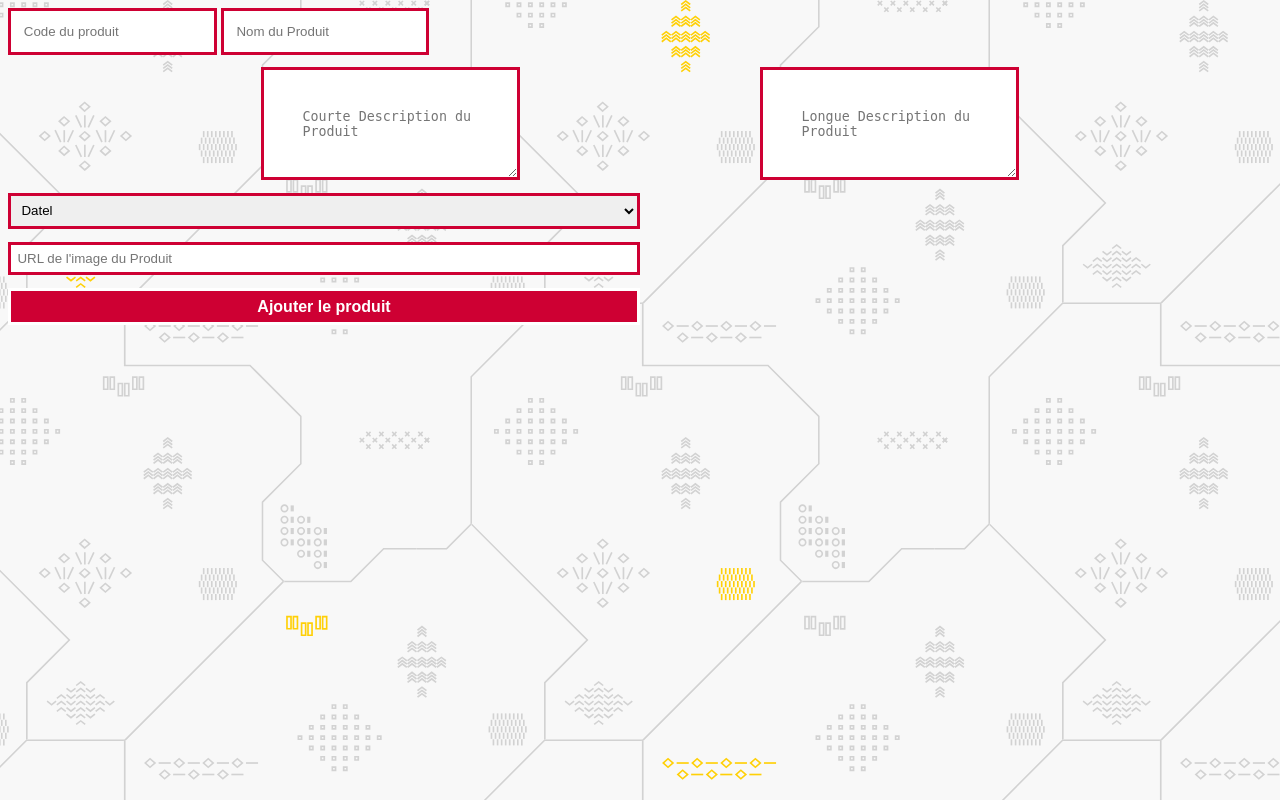
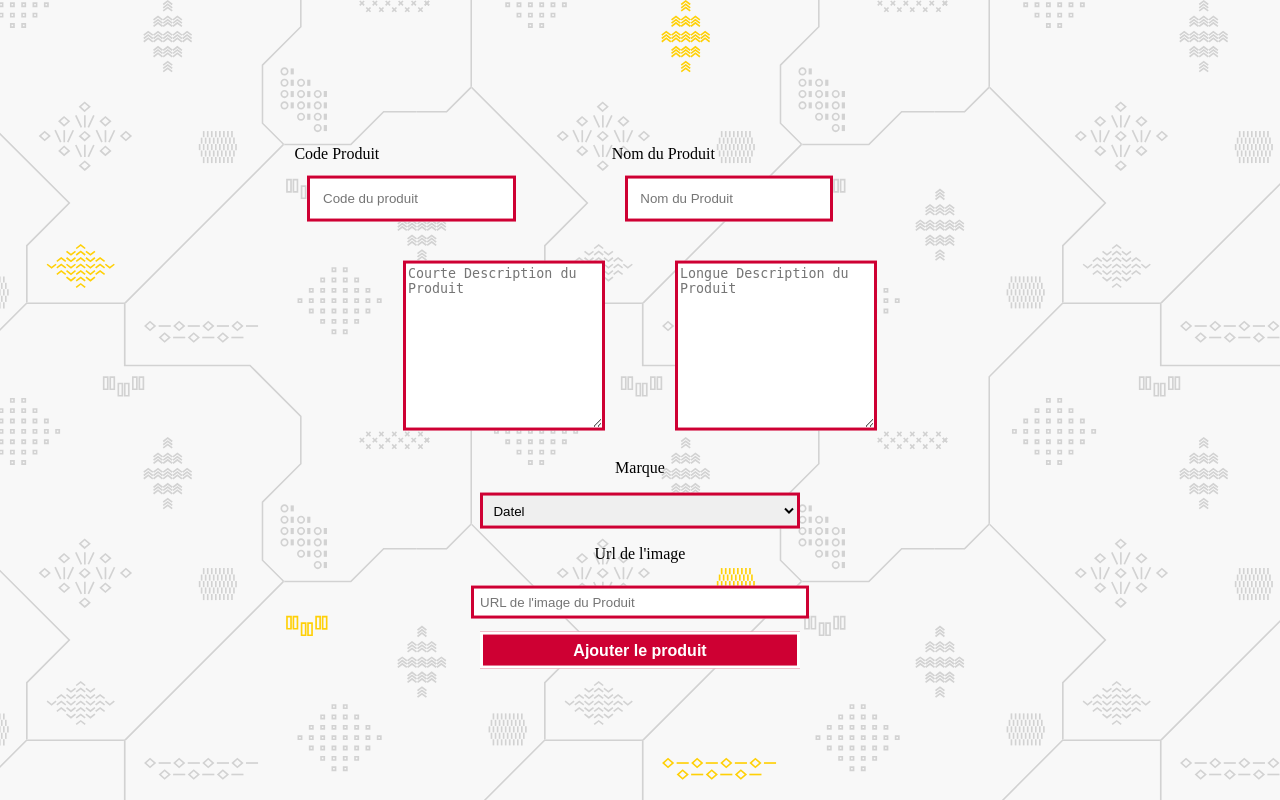
Before and after one commit to Thibault-Camuset/simplon_MarketPlace, a PHP site: page /PHP/productsadd.php in a window 1280 px wide. Run offline with PHP 8.4, Linux system fonts and the light colour scheme; data comes from the database, SQL or seed files in the repository.

Commit message:
petits ajouts CSS back products

```diff
--- a/CSS/products-back.css
+++ b/CSS/products-back.css
@@ -111,12 +111,21 @@ body {
   transform: translate(-50%, -50%);
 }
 
+#add-request p,
+#update-form p {
+  text-align: center;
+}
+
 #product-form-1,
 #product-form-2 {
   display: flex;
   flex-direction: row;
   justify-content: space-evenly;
   margin: 1vw;
+}
+
+#product-form-1 {
+  margin-left: -2vw;
 }
 
 #product-form-1 input {
@@ -131,7 +140,8 @@ body {
 
 #product-short-input,
 #product-long-input {
-  padding: 3vw 3vw;
+  height: 20vh;
+  width: 15vw;
   border: 3px solid #ce0033;
 }
 
@@ -146,7 +156,7 @@ body {
   padding: 0.5vw 0.5vw;
   width: 50%;
   margin: auto;
-  margin-top: 1vw;
+  margin-top: 0.5vw;
   margin-bottom: 1vw;
   border: 3px solid #ce0033;
 }
--- a/PHP/productsadd.php
+++ b/PHP/productsadd.php
@@ -5,6 +5,7 @@ include ('connexion.inc.php');
 
 ?>
 
+<!DOCTYPE html>
 <html lang="en">
 <head>
     <meta charset="UTF-8">
@@ -16,13 +17,17 @@ include ('connexion.inc.php');
 </head>
 <body>
 
-<input id="product-code-input" name="productCode" type="text" placeholder="Code du produit"/>
-<input id="product-name-input" name="productName" type="text" placeholder="Nom du Produit"/>
+<form id="add-request" method="POST" action="productsadd2.php">
+
+<div id="product-form-1">
+<label for="productCode">Code Produit<input id="product-code-input" name="productCode" type="text" placeholder="Code du produit"/></label>
+<label for="productName">Nom du Produit<input id="product-name-input" name="productName" type="text" placeholder="Nom du Produit"/></label>
 </div>
 <div id="product-form-2">
 <textarea id="product-short-input" name="shortDescription" placeholder="Courte Description du Produit"></textarea>
 <textarea id="product-long-input" placeholder="Longue Description du Produit"></textarea>
 </div>
+<p>Marque</p>
 <select id="product-brand-input" name="brandName">
         <?php
         $brandsrequest = $mysqli->query('SELECT * FROM brands');
@@ -31,6 +36,7 @@ include ('connexion.inc.php');
                 <option selected><?php echo $brands->brandName ?></option>
             <?php } ?>
 </select>
+<p>Url de l'image</p>
 <input id="product-url-input" name="productUrl" type="text" placeholder="URL de l'image du Produit"/>
 <input id="submit-add" type="submit" value="Ajouter le produit"/>
 </form>
--- a/PHP/productsupdate.php
+++ b/PHP/productsupdate.php
@@ -28,13 +28,14 @@ $product = $request->fetch_object();
 <form id="update-form" method="POST" action="productsupdate2.php">
 
 <div id="product-form-1">
-    <input id="product-code-input" name="productCode" type="text" value="<?php echo $product->productCode; ?>"/>
-    <input id="product-name-input" name="productName" type="text" value="<?php echo $product->productName; ?>"/>
+    <label for="productCode">Code Produit<input id="product-code-input" name="productCode" type="text" value="<?php echo $product->productCode; ?>"/></label>
+    <label for="productName">Nom du Produit<input id="product-name-input" name="productName" type="text" value="<?php echo $product->productName; ?>"/></label>
 </div>
 <div id="product-form-2">
     <textarea id="product-short-input"name="shortDescription" type="text"><?php echo $product->shortDescription; ?></textarea>
     <textarea id="product-long-input" name="longDescription" type="text"><?php echo $product->longDescription; ?></textarea>
 </div>
+    <p>Marque</p>
     <select id="product-brand-input" name="brandName">
         <?php
         $brandsrequest = $mysqli->query('SELECT * FROM brands');
@@ -48,6 +49,7 @@ $product = $request->fetch_object();
             };
             ?>
     </select>
+    <p>Url de l'image</p>
     <input id="product-url-input" name="productUrl" type="text" placeholder="URL de l'image du Produit" value="<?php echo $product->productUrl; ?>"/>
     <input id="submit-update" type="submit" value="Modifier"/>
 
```
